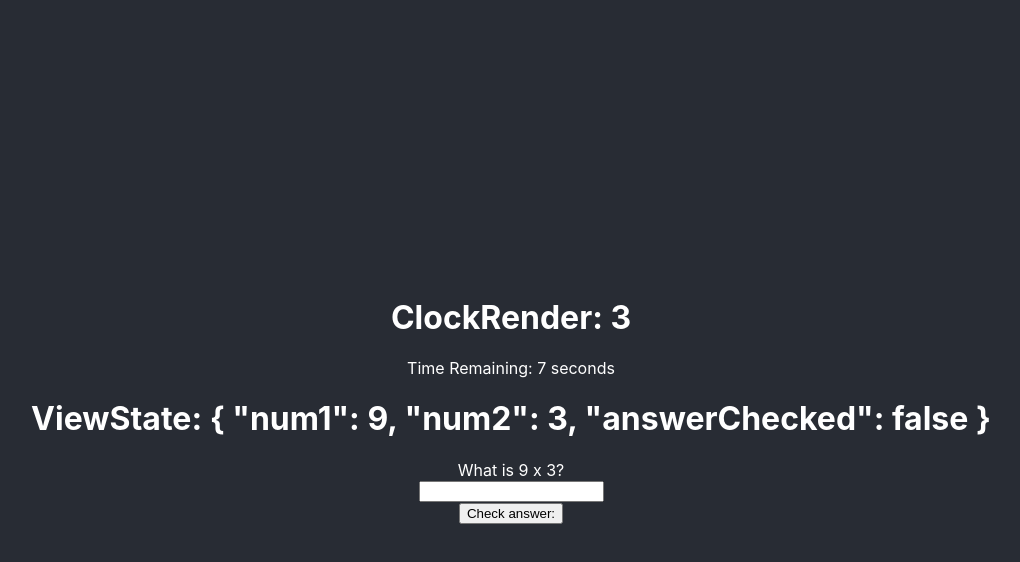
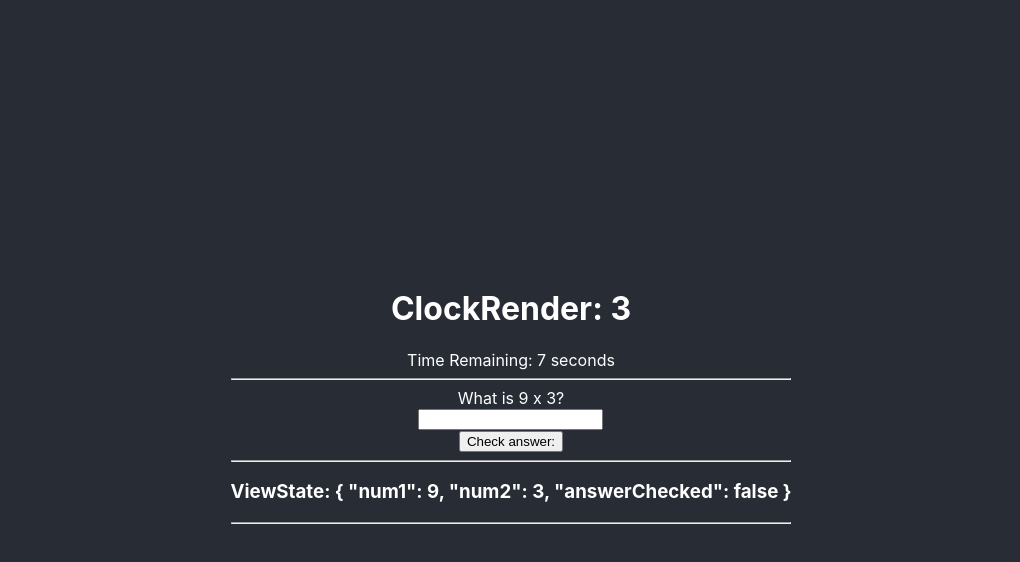
Before and after one commit to forginater/quiz-app, a React (Create React App) app: page / in a window 1280 px wide. Both pictures are taken after a click on the button "Start Quiz". Shown: the top 562 px of the page, without its empty margins (129-1149 px from the left). Built offline with nearby package versions, Linux system fonts and the light colour scheme.

Commit message:
raised handGuess() to BattleField

```diff
--- a/src/BattleField.tsx
+++ b/src/BattleField.tsx
@@ -88,9 +88,19 @@ export function BattleField(props: {timeLimit: number, numQuestions: number}) {
     const [guess,setGuess] = useState<number|undefined>();
     const [answerChecked, setAnswerChecked] = useState(false);
 
+    //derived state
+    const answer = num1 * num2;
 
-
-
+    //setup handleGuess() function
+    //handleGuess will freeze when (answer===guess && answerChecked) || timeUp (later)
+    function handleGuess(newGuess: number|undefined): void {
+        if (answerChecked && answer===guess) { //later add timeUp
+            console.log("freeze guess field!!");
+        } else {
+            console.log("handleGuess() called:")
+            setGuess(newGuess);
+        }
+    };
 
 
     return (
@@ -103,9 +113,9 @@ export function BattleField(props: {timeLimit: number, numQuestions: number}) {
                 num1={num1}
                 num2={num2}
                 guess={guess}
-                setGuess={setGuess}
                 answerChecked={answerChecked}
                 setAnswerChecked={setAnswerChecked}
+                handleGuess={handleGuess}
             />
         </div>
     )
--- a/src/QuizQuestion.tsx
+++ b/src/QuizQuestion.tsx
@@ -13,53 +13,25 @@ export interface QuizQuestionProps {
   answerChecked: boolean;
   guess: number|undefined;
   setAnswerChecked: (b: boolean) => void;
-  setGuess: (n: number|undefined) => void;
+  handleGuess: (n: number|undefined) => void;
 }
 
 export function QuizQuestion(props: QuizQuestionProps) {
 
   //destructure props
-  const {num1,num2,answerChecked,setAnswerChecked,guess,setGuess} = props;
-  const viewState = JSON.stringify(props,null,4);
-  const stateViewElem = <h1>ViewState: {viewState}</h1>;
+  const {num1,num2,answerChecked,setAnswerChecked,guess,handleGuess} = props;
+
   //derive answer from props
   const answer = num1 * num2;
 
-  //setup handleGuess() function
-  //handleGuess will freeze when (done === true) <=> (answer===guess && answerChecked) || timeUp (later)
-  function handleGuess(newGuess: number|undefined): void {
-    if (answerChecked && answer===guess) { //later add timeUp
-    console.log("freeze guess field!!");
-    } else {
-      console.log("handleGuess() called:")
-      setGuess(newGuess);
-    }
-  };
 
 
 
-  /*CONTROL FLOW:
-  Always
-    - Question
-  Scenario 1 <=> (!answerChecked)
-    - Guess
-    - AnswerButton
-  Scenario 2.1 <=> (answerChecked && !correctAnswer)
-    - Guess
-    - DisplayResult
-
-  Scenario 2.2 <=> (answerChecked && correctAnswer)......
-    => Either a brief delay then next question or will have to click 'next' button
-    - Guess with handleGuessFrozen()
-    - DisplayResult
-
-    3 forms of QuizQuestion (1) Field + Button
-
-  */
-
   return (
     <div>
-        {stateViewElem}
+
+
+        <hr/>
         {/*Question:*/}
         <Question num1={num1} num2={num2}/>
 
@@ -68,17 +40,14 @@ export function QuizQuestion(props: QuizQuestionProps) {
         {/*Check answer button*/}
         {!answerChecked && <AnswerButton setAnswerChecked={setAnswerChecked}/>  }
 
-        {/*If (answerChecked) then: replace AnswerButton => with DisplayResult
-          (2) if (guessedCorrect) Freeze the guess input field (by replacing Guess with GuessFrozen)*/}
+        {/*If (answerChecked) then: replace AnswerButton => with DisplayResult*/}
         {answerChecked && <DisplayResult correct={guess===answer}/>}
+        <hr/>
+        <ViewState {...props} />
+        <hr/>
     </div>
   );
 }
-
-/*
-          {guess!==answer && (<Guess guess={guess} handleGuess={handleGuess}/>)}
-          {guess===answer && (<GuessFrozen guess={guess} />)}
-*/
 
 
 function Question(props: {num1: number, num2: number}) {
@@ -98,23 +67,7 @@ function Guess(props: {guess: number|undefined, handleGuess: (newGuess: number|u
         value={props.guess ?? ''}
         onChange={(event) => {
           props.handleGuess(parseInt(event.target.value));
-          //props.setGuess(parseInt(e.target.value));
-            //setGuess: (n:number|undefined) => void}
-          //Note the weird error messages in console if type number, then clear field
         }}
-      />
-    </div>
-  )
-}
-
-function GuessFrozen(props: {guess: number|undefined}) {
-  return (
-    <div>
-      <input
-        className = "text-center"
-        type="number"
-        value={props.guess ?? ''}
-        onChange={() => {console.log()}}
       />
     </div>
   )
@@ -144,33 +97,34 @@ function DisplayResult(props: {correct: boolean}) {
   )
 }
 
+function ViewState(props: QuizQuestionProps) {
+  const viewState = JSON.stringify(props,null,4);
+  return <h3>ViewState: {viewState}</h3>;
+}
 
 
 
-/*##########################################################################################
-//Notes on handleGuess() issue of:
-//original condition to update newGuess (newGuess===answer && answerChecked)
-    //However, this is undermined by the issue of stale data as answerChecked won't be updated until after the instance of QuizQuestion() that
-    //is calling handleGuess()
-    //if answerChecked clicked on wrong answer, then correct answer entered, possible to get both values
-    //However, if click on CheckAnswer, with correct answer entered into guess, then answerChecked will be stuck on false (according to this stale render)
-##########################################################################################*/
-
-/*
-  //handleGuess() updates the guess value when a new value is inputted
-  //If the guess is correct && AnswerButton has been clicked, then props.setGuessedCorrect is called
-  //CONCERN: this guessHandler is a bit ugly and it's possibly muddling up separation of concerns
-  function handleGuess(newGuess: number) {
-    //setGuess: (n:number|undefined) => void
-    console.log("handleGuess() called:")
-    setGuess(newGuess);
-    if (newGuess===answer) {
-      console.log("INNER CONDITION: setGuessedCorrect(true)\n   => answerChecked: ",answerChecked,'\n   => guess: ',guess,'\n   => newGuess: ',newGuess);
-      props.setGuessedCorrect(true);
-    }
-    //PROBLEM: unable to check (newGuess===answer && answerChecked).... Problem outlined in notes at bottom of file
-  }
-  ##########################################################################################*/
 
 
-  //export type reactEvent = React.ChangeEvent<HTMLInputElement>;
+  /*CONTROL FLOW:
+  Always
+    - Question
+  Scenario 1 <=> (!answerChecked)
+    - Guess
+    - AnswerButton
+  Scenario 2.1 <=> (answerChecked && !correctAnswer)
+    - Guess
+    - DisplayResult
+
+  Scenario 2.2 <=> (answerChecked && correctAnswer)......
+    => Either a brief delay then next question or will have to click 'next' button
+    - Guess with handleGuessFrozen()
+    - DisplayResult
+
+    3 forms of QuizQuestion (1) Field + Button
+
+  */
+
+  //use this function to determine QuizQuestion mode
+  //Stage1: Virgin, Stage2: Battle, Stage3: Donezies
+  //const getDisplayMode = () => answerChecked ? "" //return displayMode()
```
